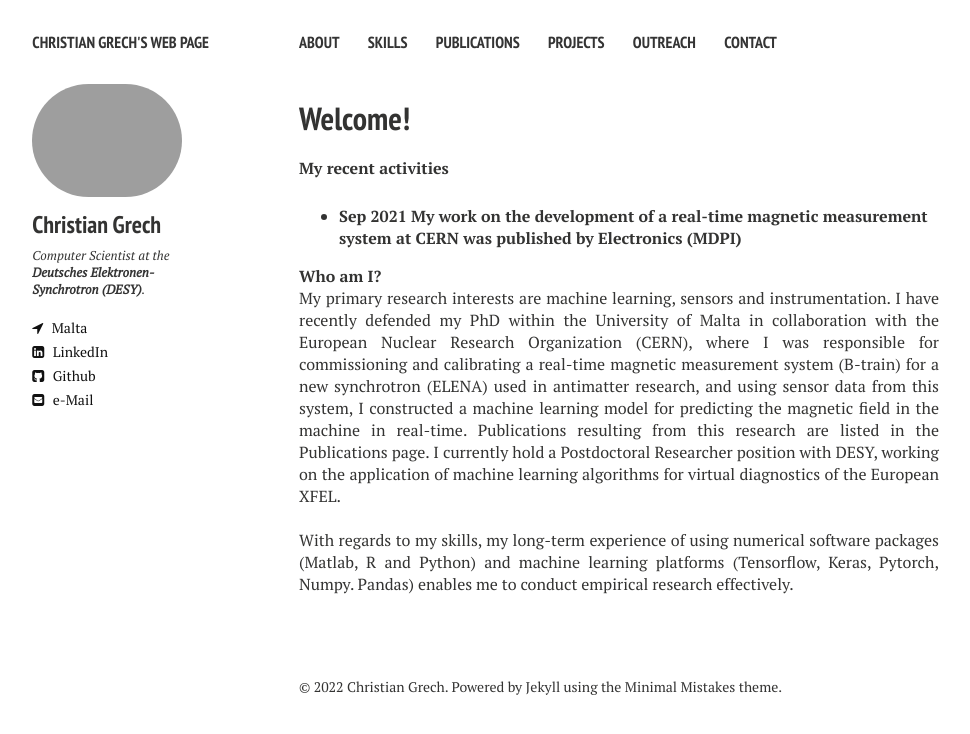
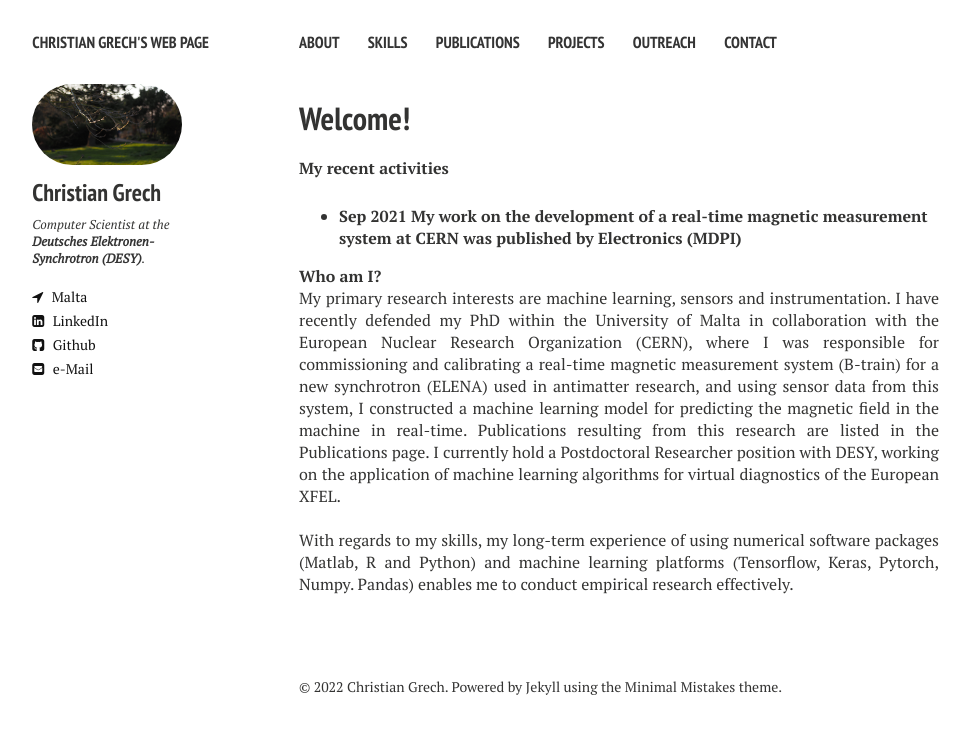
Before and after one commit to cgre23/cgre23.github.io, a Jekyll site: the page built from index.md, in a window 1280 px wide. Shown: the top 734 px of the page, without its empty margins (21-991 px from the left). Built offline with Jekyll 4.4.1, drawn with Linux system fonts in a browser that asks for light colours; nearby versions of some CDN libraries.

Commit message:
Update _config.yml

```diff
--- a/_config.yml
+++ b/_config.yml
@@ -6,7 +6,7 @@ url:              //cgre23.github.io
 # Owner/author information
 owner:
   name:           Christian Grech
-  #avatar:         img12.jpg
+  avatar:         banner1.jpg
   bio:            Computer Scientist at the <a href="http://desy.de"><b>Deutsches Elektronen-Synchrotron (DESY)</b>.
   location:       Germany
   email:          chrisgre23@gmail.com
```
